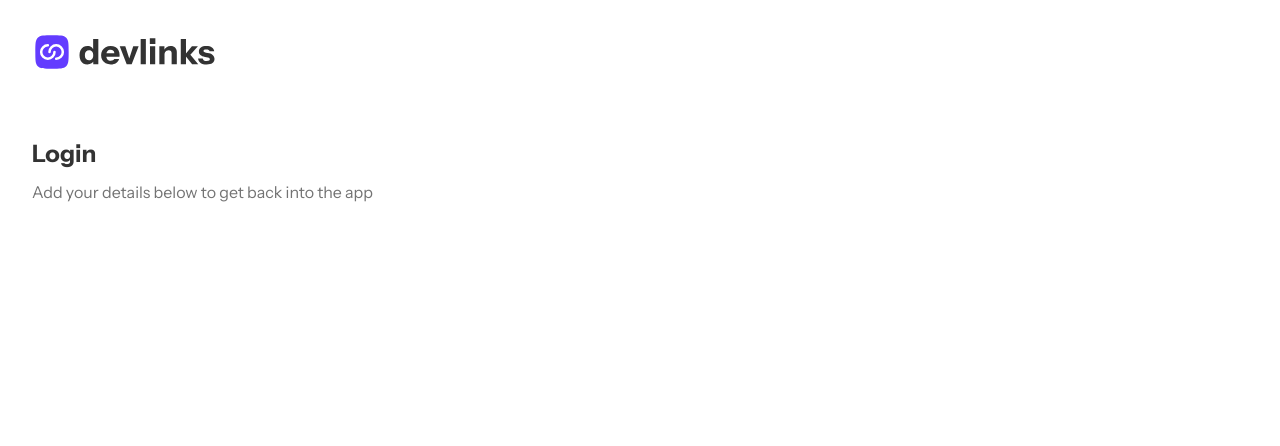
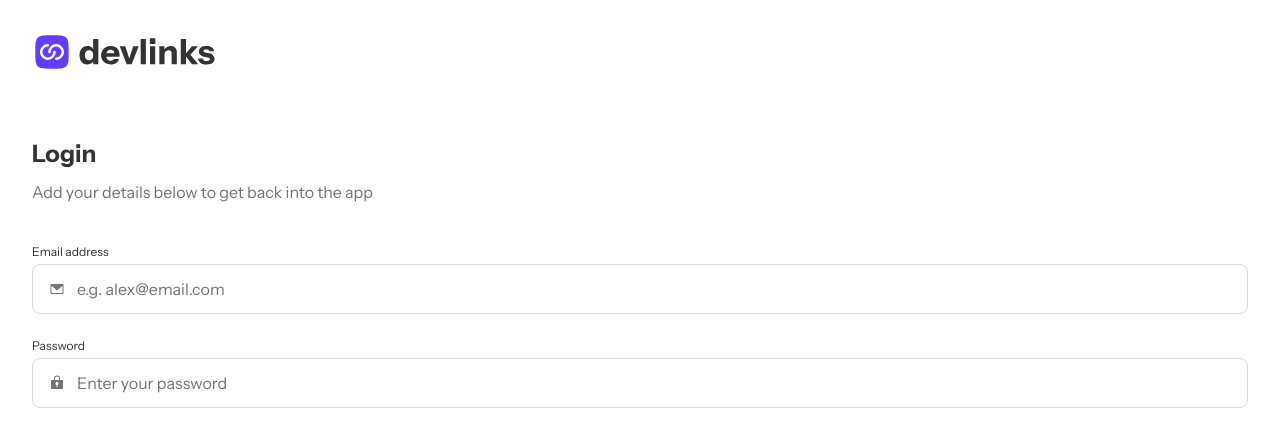
Before and after one commit to gianmarcoricciarelli/link-sharing-app, a React (Vite) app: page / in a window 1280 px wide. Shown: the top 446 px of the page. Built offline with nearby package versions, Linux system fonts and the light colour scheme.

Commit message:
feature(login): updated login view with textfields

```diff
--- a/src/pages/login/login.tsx
+++ b/src/pages/login/login.tsx
@@ -1,8 +1,22 @@
 import DevLinks from '@/ui/devlinks/devlinks'
 import Text from '@/ui/text/text'
+import TextField from '@/ui/textField/textField'
+import EmailIcon from '@icons/icon-email.svg?react'
+import PasswordIcon from '@icons/icon-password.svg?react'
 import clsx from 'clsx'
+import { ChangeEventHandler, useState } from 'react'
 
 export default function Login() {
+    const [email, setEmail] = useState('')
+    const [password, setPassword] = useState('')
+
+    const onEmailTextChange: ChangeEventHandler<HTMLInputElement> = (e) => {
+        setEmail(e.target.value)
+    }
+    const onPasswordTextChange: ChangeEventHandler<HTMLInputElement> = (e) => {
+        setPassword(e.target.value)
+    }
+
     return (
         <div className={clsx('p-8', 'flex flex-col gap-16')}>
             <DevLinks logoSize='large' />
@@ -19,7 +33,22 @@ export default function Login() {
                         Add your details below to get back into the app
                     </Text>
                 </div>
-                <div className='flex flex-col gap-6'></div>
+                <div className='flex flex-col gap-6'>
+                    <TextField
+                        placeholder='e.g. alex@email.com'
+                        label='Email address'
+                        icon={<EmailIcon />}
+                        value={email}
+                        onChange={onEmailTextChange}
+                    />
+                    <TextField
+                        placeholder='Enter your password'
+                        label='Password'
+                        icon={<PasswordIcon />}
+                        value={password}
+                        onChange={onPasswordTextChange}
+                    />
+                </div>
             </div>
         </div>
     )
--- a/src/ui/textField/textField.tsx
+++ b/src/ui/textField/textField.tsx
@@ -1,9 +1,10 @@
 import clsx from 'clsx'
-import { MouseEventHandler, ReactNode, useRef } from 'react'
+import { ChangeEventHandler, MouseEventHandler, ReactNode, useRef } from 'react'
 import Text from '../text/text'
 
 interface TextFieldProps {
     placeholder: string
+    onChange: ChangeEventHandler<HTMLInputElement>
     icon?: ReactNode
     value?: string
     label?: string
@@ -12,6 +13,7 @@ interface TextFieldProps {
 
 export default function TextField({
     placeholder,
+    onChange,
     icon,
     value,
     label,
@@ -64,6 +66,7 @@ export default function TextField({
                     type='text'
                     placeholder={placeholder}
                     value={value}
+                    onChange={onChange}
                 />
                 {error && (
                     <Text context='body' size='small' color='lsa-red'>
```
